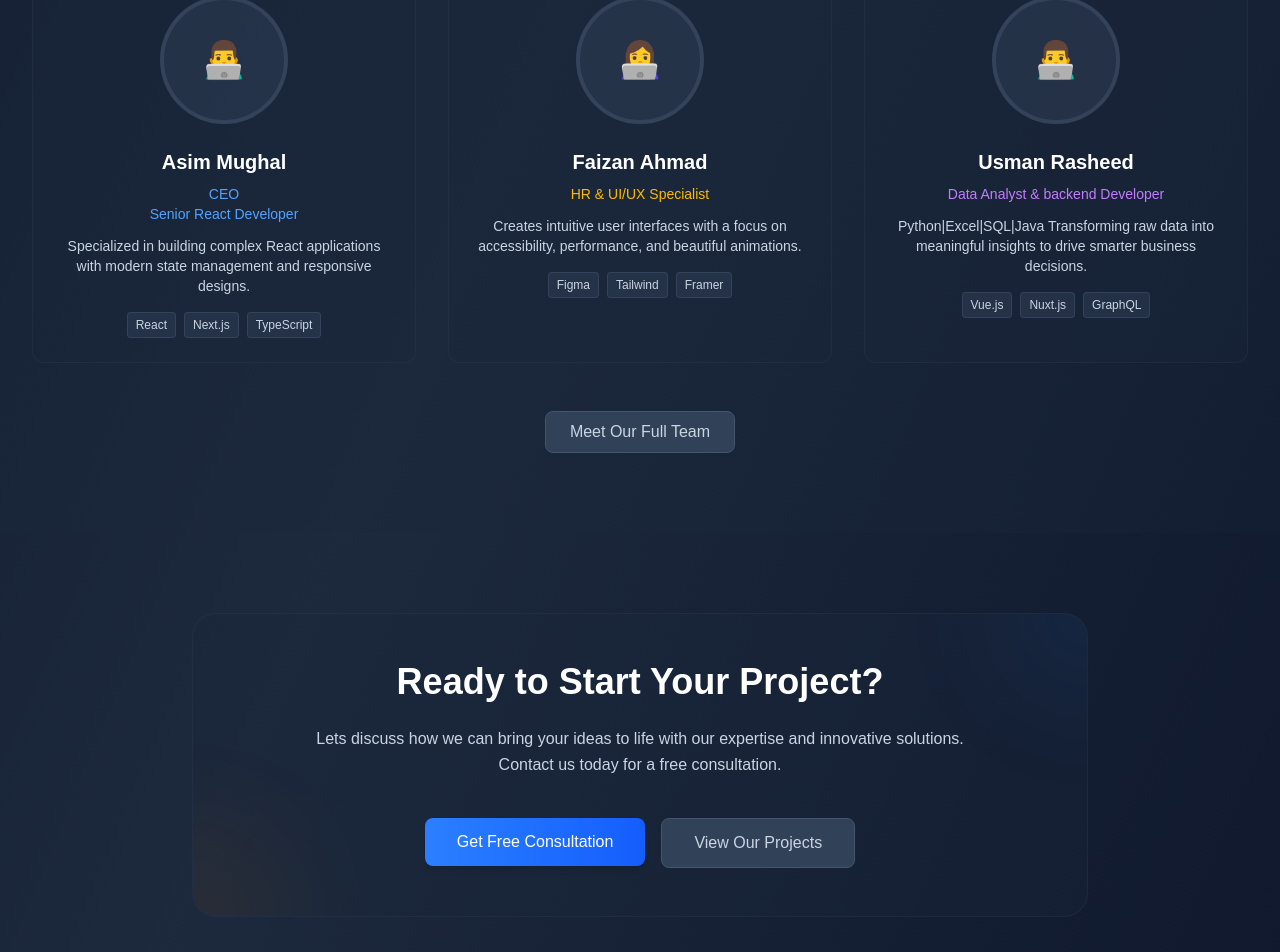
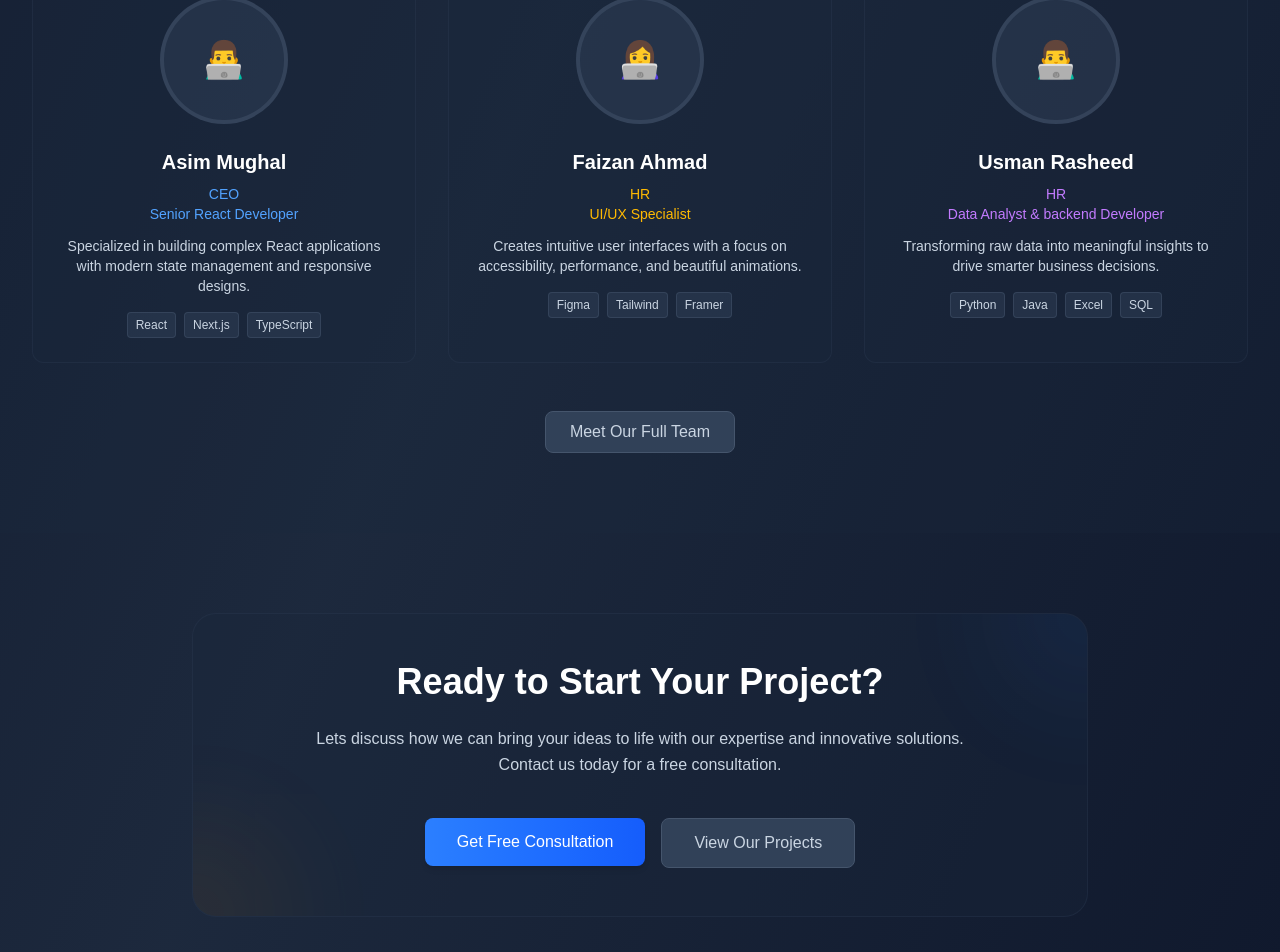
Before and after one commit to usmanrasheeddev/CryVon_Tech, a Next.js app: page / in a window 1280 px wide. Shown: the part 1747-2699 px from the top of the page. Built offline with nearby package versions, Linux system fonts and the light colour scheme.

Commit message:
fix: resolved build warnings and errors

```diff
--- a/app/components/Hero.js
+++ b/app/components/Hero.js
@@ -178,7 +178,7 @@ export default function Hero() {
                 <div className="text-4xl">👩‍💻</div>
               </div>
               <h3 className="text-xl font-semibold mb-2">Faizan Ahmad</h3>
-              <p className="text-amber-400 text-sm mb-3">HR & UI/UX Specialist</p>
+              <p className="text-amber-400 text-sm mb-3">HR <br/>UI/UX Specialist</p>
               <p className="text-slate-300 mb-4 text-sm">Creates intuitive user interfaces with a focus on accessibility, performance, and beautiful animations.</p>
               <div className="flex gap-2 justify-center flex-wrap">
                 <span className="px-2 py-1 bg-slate-700/50 text-slate-300 rounded text-xs border border-slate-600/50">Figma</span>
@@ -192,12 +192,14 @@ export default function Hero() {
                 <div className="text-4xl">👨‍💻</div>
               </div>
               <h3 className="text-xl font-semibold mb-2">Usman Rasheed</h3>
-              <p className="text-purple-400 text-sm mb-3">Data Analyst & backend Developer</p>
-              <p className="text-slate-300 mb-4 text-sm"><span>Python|Excel|SQL|Java</span> Transforming raw data into meaningful insights to drive smarter business decisions.</p>
+              <p className="text-purple-400 text-sm mb-3">HR <br/>Data Analyst & backend Developer</p>
+              <p className="text-slate-300 mb-4 text-sm">Transforming raw data into meaningful insights to drive smarter business decisions.</p>
               <div className="flex gap-2 justify-center flex-wrap">
-                <span className="px-2 py-1 bg-slate-700/50 text-slate-300 rounded text-xs border border-slate-600/50">Vue.js</span>
-                <span className="px-2 py-1 bg-slate-700/50 text-slate-300 rounded text-xs border border-slate-600/50">Nuxt.js</span>
-                <span className="px-2 py-1 bg-slate-700/50 text-slate-300 rounded text-xs border border-slate-600/50">GraphQL</span>
+                <span className="px-2 py-1 bg-slate-700/50 text-slate-300 rounded text-xs border border-slate-600/50">Python</span>
+                <span className="px-2 py-1 bg-slate-700/50 text-slate-300 rounded text-xs border border-slate-600/50">Java</span>
+                <span className="px-2 py-1 bg-slate-700/50 text-slate-300 rounded text-xs border border-slate-600/50">Excel</span>
+               <span className="px-2 py-1 bg-slate-700/50 text-slate-300 rounded text-xs border border-slate-600/50">SQL</span>
+
               </div>
             </div>
           </div>
```
